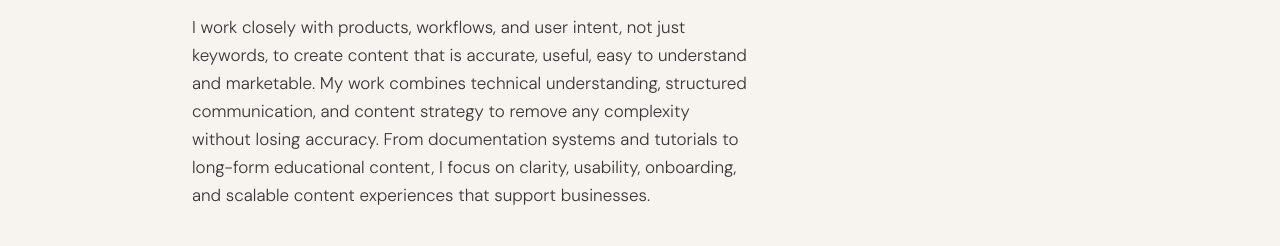
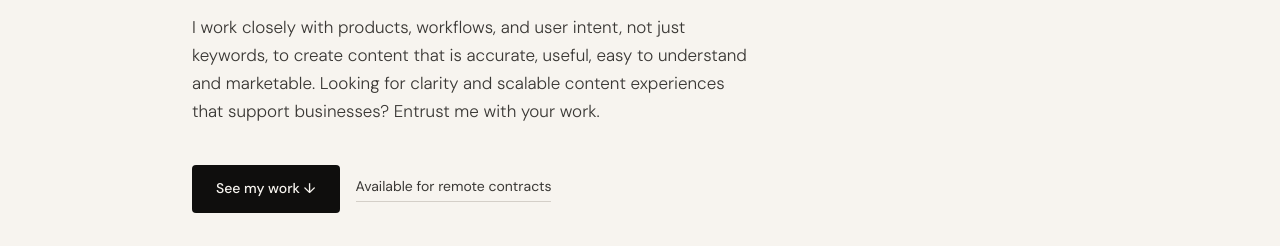
Before and after one commit to muhammadali-siddiqui/Portfolio, a plain HTML site: page index.html in a window 1280 px wide. Shown: the part 332-578 px from the top of the page. Drawn offline with Linux system fonts and the light colour scheme.

Commit message:
Update index.html

```diff
--- a/index.html
+++ b/index.html
@@ -823,7 +823,7 @@
 <section class="hero">
   <div class="hero-eyebrow fade-up">Technical Content Strategist</div>
   <h1 class="fade-up delay-1">I turn technical complexity into content that <em>converts.</em></h1>
-  <p class="hero-sub fade-up delay-2">I work closely with products, workflows, and user intent, not just keywords, to create content that is accurate, useful, easy to understand and marketable. My work combines technical understanding, structured communication, and content strategy to remove any complexity without losing accuracy. From documentation systems and tutorials to long-form educational content, I focus on clarity, usability, onboarding, and scalable content experiences that support businesses.</p>
+  <p class="hero-sub fade-up delay-2">I work closely with products, workflows, and user intent, not just keywords, to create content that is accurate, useful, easy to understand and marketable. Looking for clarity and scalable content experiences that support businesses? Entrust me with your work.</p>
   <div class="hero-actions fade-up delay-3">
     <a href="#work" class="btn-primary">See my work ↓</a>
     <a href="#contact" class="btn-secondary">Available for remote contracts</a>
```
